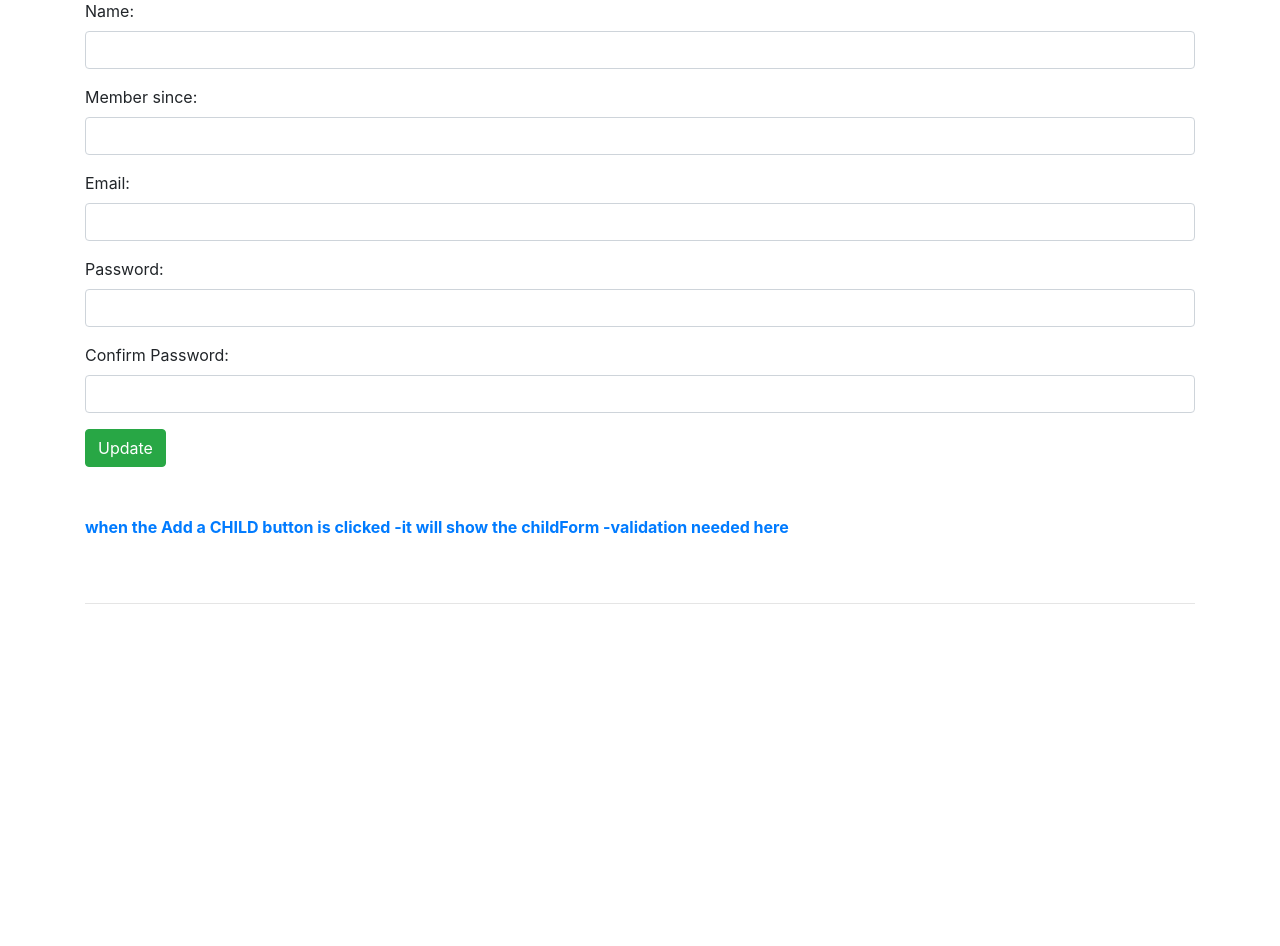
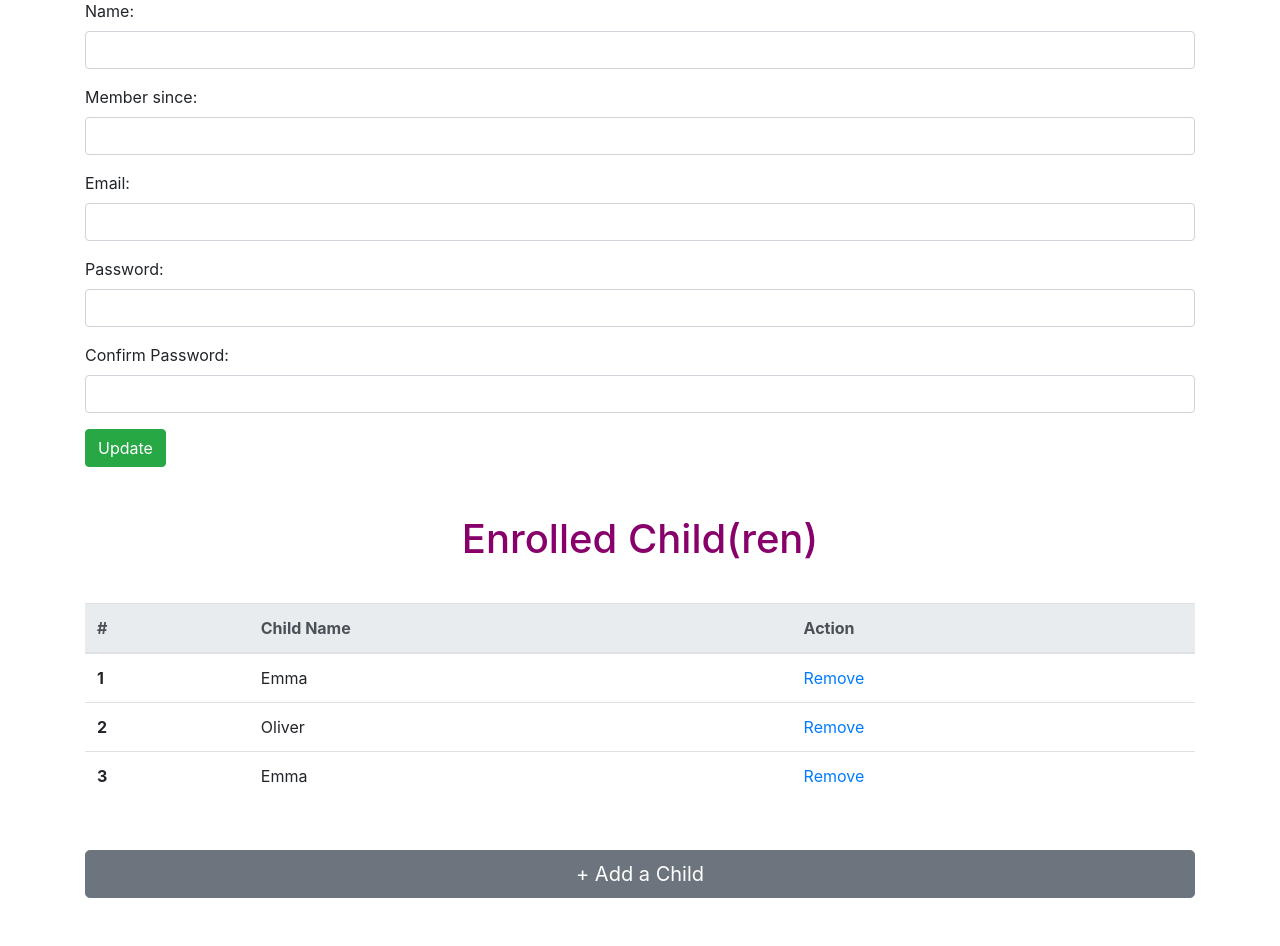
Before and after one commit to lili-mar/Group_project, a Django app: template group_proj/group_app/templates/myProfile.html in a window 1280 px wide. Shown: the part 197-1143 px from the top of the page. Before the commit the page ends 801 px from the top, so only its background shows below. Run offline with Django 3.2, Linux system fonts and the light colour scheme; the template is opened without the code that fills it, so the values that code supplies are empty; some libraries are stand-ins or nearby versions.

Commit message:
enrolled children section update

```diff
--- a/group_proj/group_app/static/css/style.css
+++ b/group_proj/group_app/static/css/style.css
@@ -22,3 +22,16 @@ h1{
     text-align: center;
     margin-bottom: 40px;
 }
+
+#enrolled_children h1 {
+    text-align: center;
+    margin-bottom: 40px;
+}
+
+#enrolled_children a {
+    text-decoration: none;
+}
+
+.btn-block {
+    margin-top:50px;
+}
--- a/group_proj/group_app/templates/myProfile.html
+++ b/group_proj/group_app/templates/myProfile.html
@@ -53,15 +53,40 @@
 
         <br><br>
 
-        <a href="/ABC/childForm"><strong>when the Add a CHILD button is clicked -it will show the childForm -validation
-                needed here</strong></a>
-        <br><br>
-
+        <section id="enrolled_children">
+            <div>
+                <h1>Enrolled Child(ren)</h1>
+                <table class="table">
+                    <thead class="thead-light">
+                        <tr>
+                            <th scope="col">#</th>
+                            <th scope="col">Child Name</th>
+                            <th scope="col">Action</th>
+                        </tr>
+                    </thead>
+                    <tbody>
+                        <tr>
+                            <th scope="row">1</th>
+                            <td>Emma</td>
+                            <td><a href="#">Remove</a></td>
+                        </tr>
+                        <tr>
+                            <th scope="row">2</th>
+                            <td>Oliver</td>
+                            <td><a href="#">Remove</a></td>
+                        </tr>
+                        <tr>
+                            <th scope="row">3</th>
+                            <td>Emma</td>
+                            <td><a href="#">Remove</a></td>
+                        </tr>
+                    </tbody>
+                </table>
+                <a href="childForm" class="btn btn-secondary btn-lg btn-block">+ Add a Child </a>
+            </div>
+        </section>
         <br>
-        <hr>
-        <p></p>
-
-
+        <br>
     </div>
 </body>
 
```
Also changed, not shown: group_proj/group_app/views.py (+32 -21 lines), group_proj/db.sqlite3.
